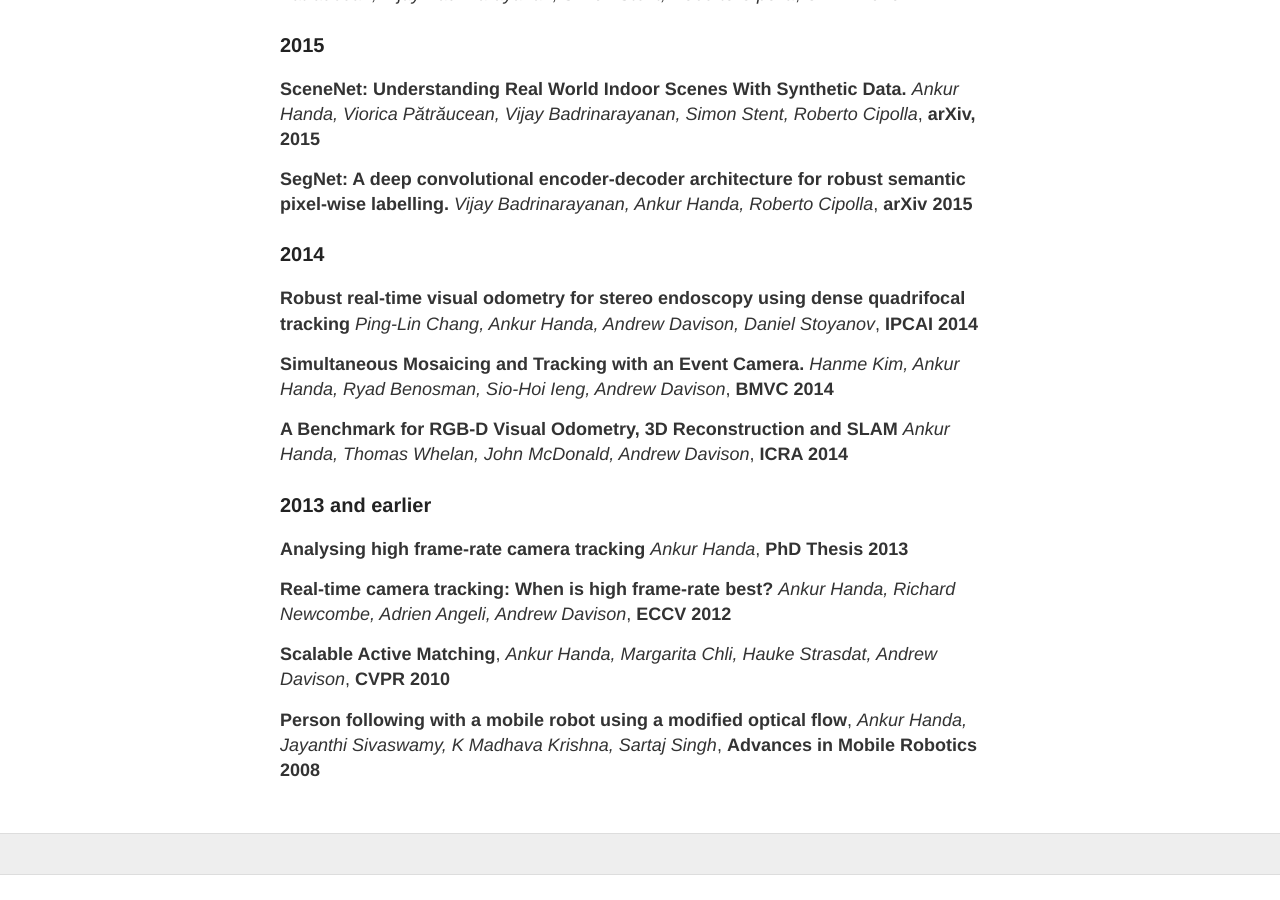
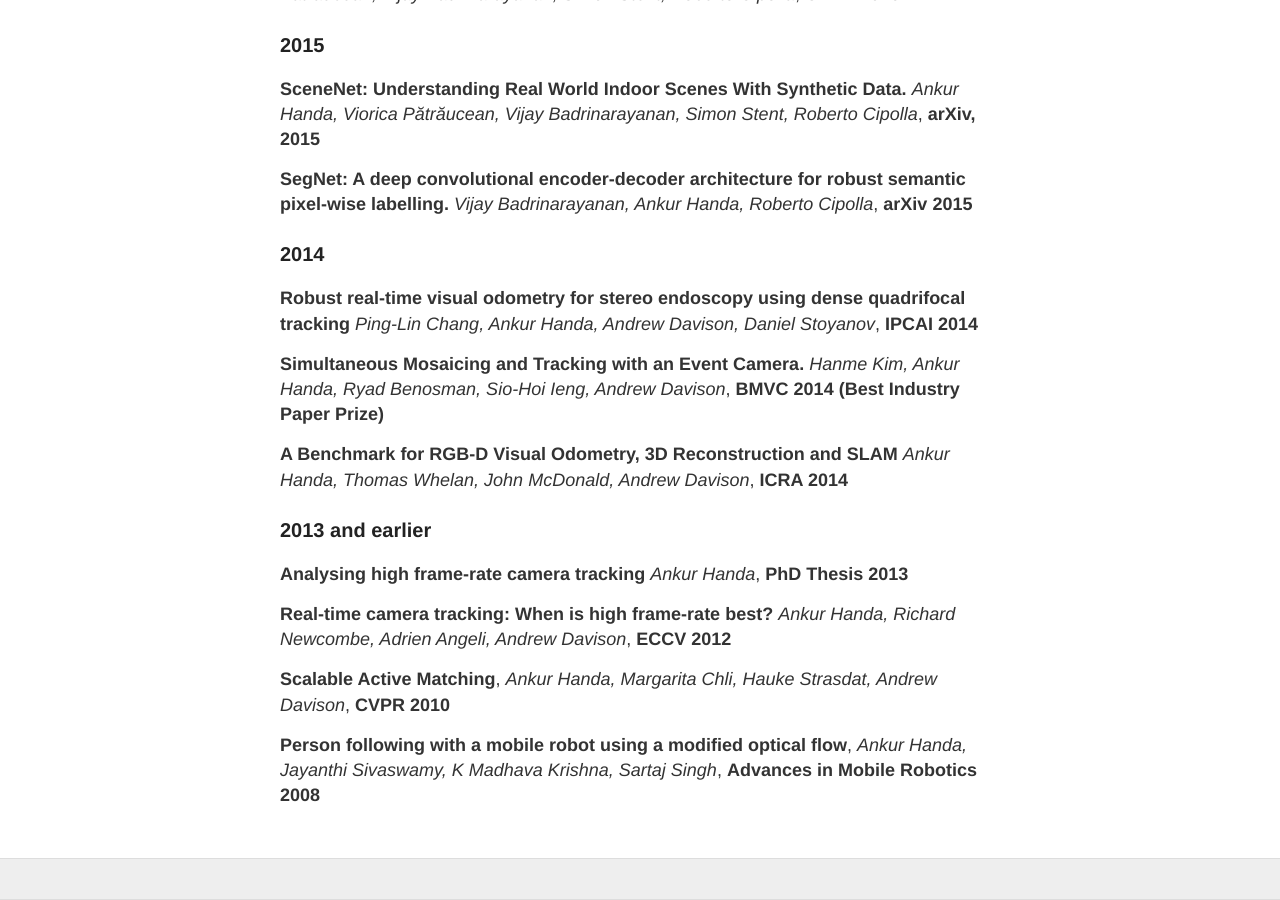
Before and after one commit to ankurhanda/ankurhanda.github.io, a Jekyll site: the page built from publications.md, in a window 1280 px wide and 900 px high, scrolled down 1106 px. Built offline with Jekyll 4.4.1, drawn with Linux system fonts in a browser that asks for light colours; before the commit the page ends 1981 px from its top, so only the background shows below that.

Commit message:
update publications
Signed-off-by: Ankur Handa <ahanda@dhcp-10-21-132-110.nvidia.com>

```diff
--- a/publications.md
+++ b/publications.md
@@ -40,7 +40,7 @@
 
 **Robust real-time visual odometry for stereo endoscopy using dense quadrifocal tracking** _Ping-Lin Chang, Ankur Handa, Andrew Davison, Daniel Stoyanov_, **IPCAI 2014**
 
-**Simultaneous Mosaicing and Tracking with an Event Camera.** _Hanme Kim, Ankur Handa, Ryad Benosman, Sio-Hoi Ieng, Andrew Davison_, **BMVC 2014**
+**Simultaneous Mosaicing and Tracking with an Event Camera.** _Hanme Kim, Ankur Handa, Ryad Benosman, Sio-Hoi Ieng, Andrew Davison_, **BMVC 2014** **(Best Industry Paper Prize)**
 
 **A Benchmark for RGB-D Visual Odometry, 3D Reconstruction and SLAM** _Ankur Handa, Thomas Whelan, John McDonald, Andrew Davison_, **ICRA 2014**
 
```
